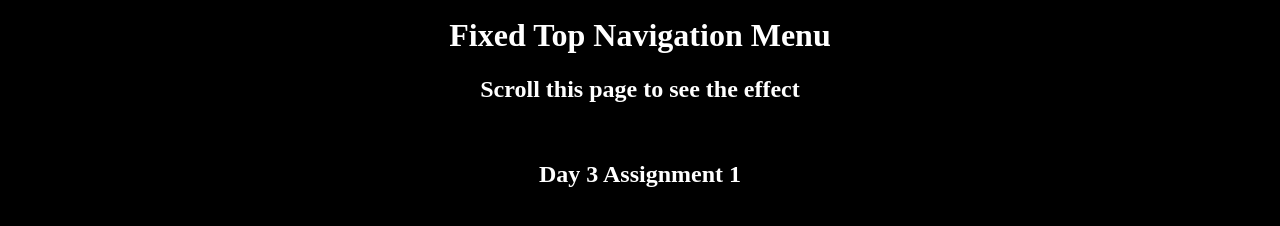
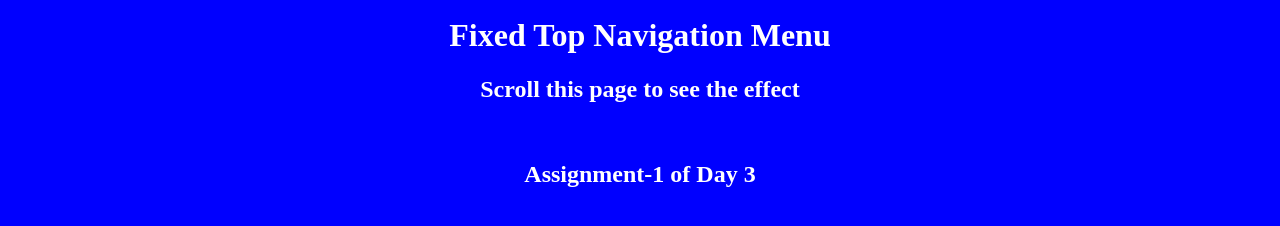
Before and after one commit to Princepandey111/HTML-CSS-Assignment-Submission-LetsUpgrade, a plain HTML site: page Day_3 Assignment-1 .html in a window 1280 px wide. Shown: the part 118-344 px from the top of the page. Drawn offline with Linux system fonts and the light colour scheme.

Commit message:
Update Day_3 Assignment-1 .html

```diff
--- a/Day_3 Assignment-1 .html
+++ b/Day_3 Assignment-1 .html
@@ -35,7 +35,7 @@
             margin-top: 80px;
             height:1500px;
             text-align: center;
-            background-color: black;
+            background-color: blue;
             color: white;
 
         }
@@ -57,7 +57,7 @@
         <br>
         <h1>Fixed Top Navigation Menu</h1>
         <h2>Scroll this page to see the effect</h2><br>
-        <h2>Day 3 Assignment 1</h2>
+        <h2>Assignment-1 of Day 3</h2>
     </div>
 </body>
 </html>
```
